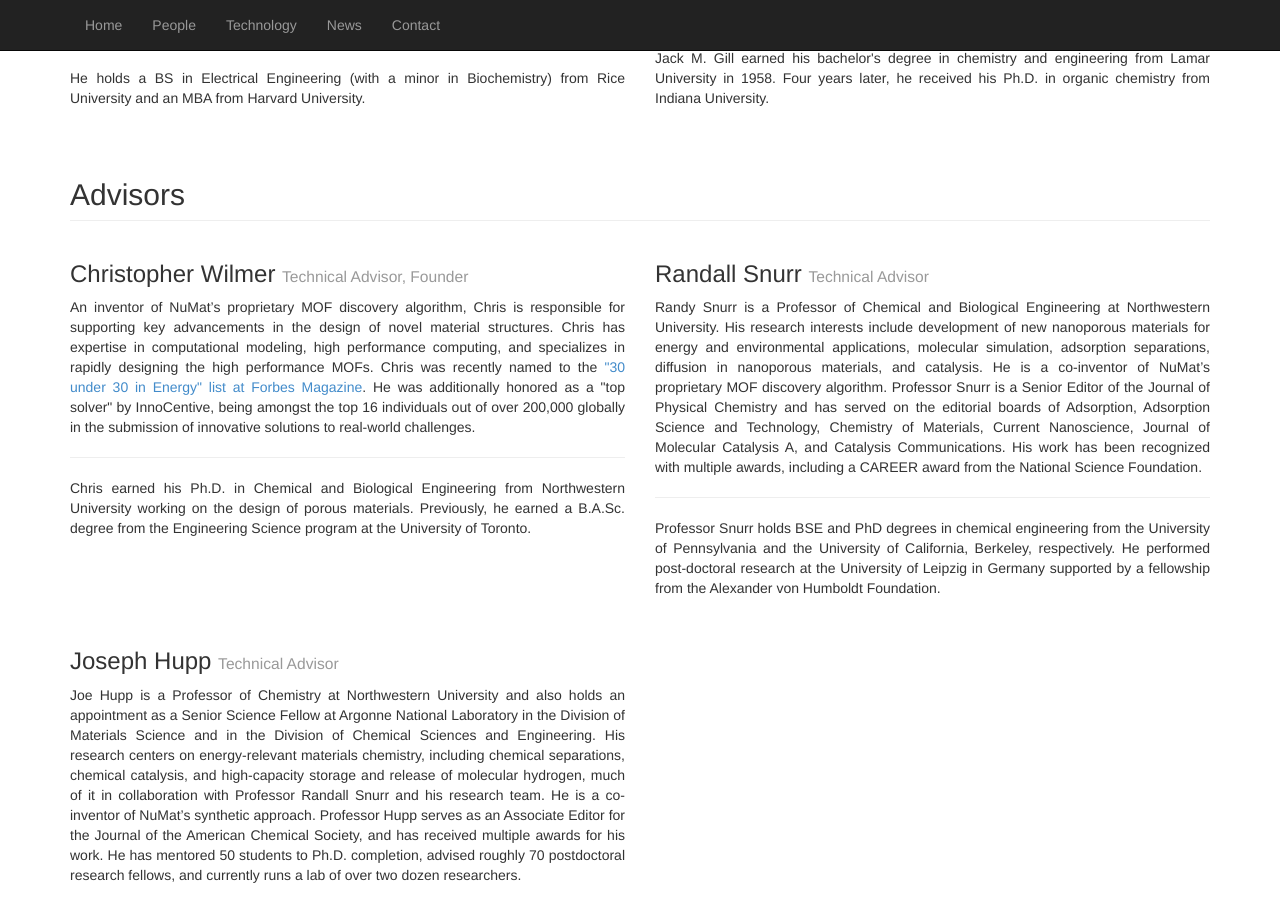
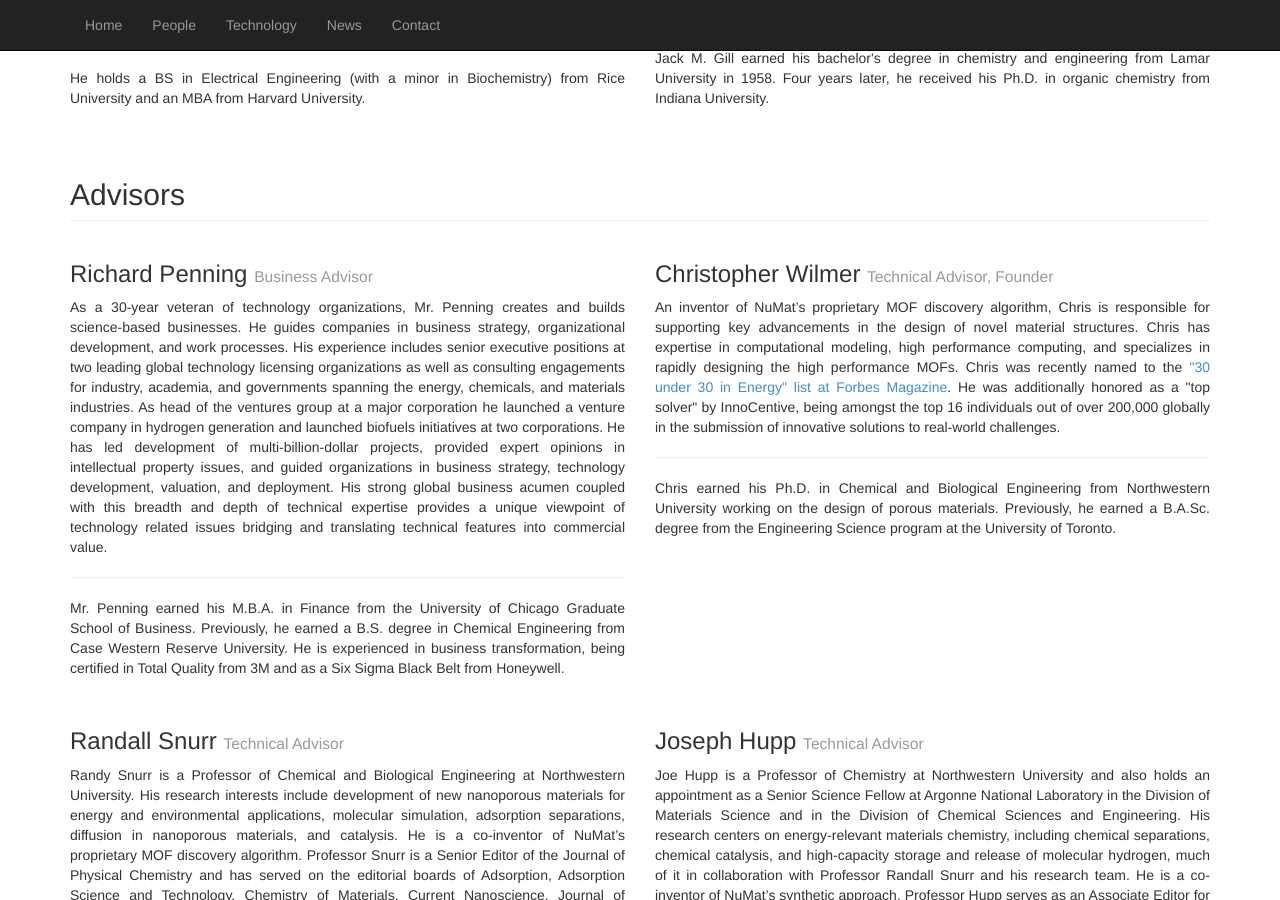
Before and after one commit to numat/numat.github.io, a Jekyll site: the page built from people.html, in a window 1280 px wide and 900 px high, scrolled down 2373 px. Built offline with Jekyll 4.4.1, drawn with Linux system fonts in a browser that asks for light colours.

Commit message:
Added Rick Penning's bio

```diff
--- a/people.html
+++ b/people.html
@@ -237,6 +237,30 @@
   </div>
   <div class="row people-row">
     <div class="col-sm-6">
+      <h3>Richard Penning <small>Business Advisor</small></h3>
+      <p>As a 30-year veteran of technology organizations, Mr. Penning creates
+      and builds science-based businesses. He guides companies in business
+      strategy, organizational development, and work processes. His experience
+      includes senior executive positions at two leading global technology
+      licensing organizations as well as consulting engagements for industry,
+      academia, and governments spanning the energy, chemicals, and materials
+      industries. As head of the ventures group at a major corporation he
+      launched a venture company in hydrogen generation and launched biofuels
+      initiatives at two corporations. He has led development of
+      multi-billion-dollar projects, provided expert opinions in intellectual
+      property issues, and guided organizations in business strategy,
+      technology development, valuation, and deployment. His strong global
+      business acumen coupled with this breadth and depth of technical
+      expertise provides a unique viewpoint of technology related issues
+      bridging and translating technical features into commercial value.</p>
+      <hr>
+      <p>Mr. Penning earned his M.B.A. in Finance from the University of
+      Chicago Graduate School of Business. Previously, he earned a B.S. degree
+      in Chemical Engineering from Case Western Reserve University. He is
+      experienced in business transformation, being certified in Total Quality
+      from 3M and as a Six Sigma Black Belt from Honeywell.</p>
+    </div>
+    <div class="col-sm-6">
       <h3>Christopher Wilmer <small>Technical Advisor, Founder</small></h3>
       <p>An inventor of NuMat’s proprietary MOF discovery algorithm, Chris is
       responsible for supporting key advancements in the design of novel
@@ -254,6 +278,8 @@
       Previously, he earned a B.A.Sc. degree from the Engineering Science
       program at the University of Toronto.</p>
     </div>
+  </div>
+  <div class="row people-row">
     <div class="col-sm-6">
       <h3>Randall Snurr <small>Technical Advisor</small></h3>
       <p>Randy Snurr is a Professor of Chemical and Biological Engineering at
@@ -274,8 +300,6 @@
       University of Leipzig in Germany supported by a fellowship from the
       Alexander von Humboldt Foundation.</p>
     </div>
-  </div>
-  <div class="row people-row">
     <div class="col-sm-6">
       <h3>Joseph Hupp <small>Technical Advisor</small></h3>
       <p>Joe Hupp is a Professor of Chemistry at Northwestern University and
```
